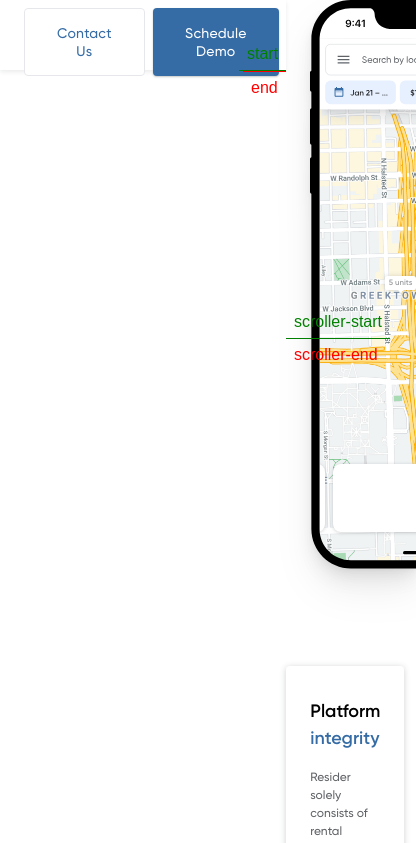
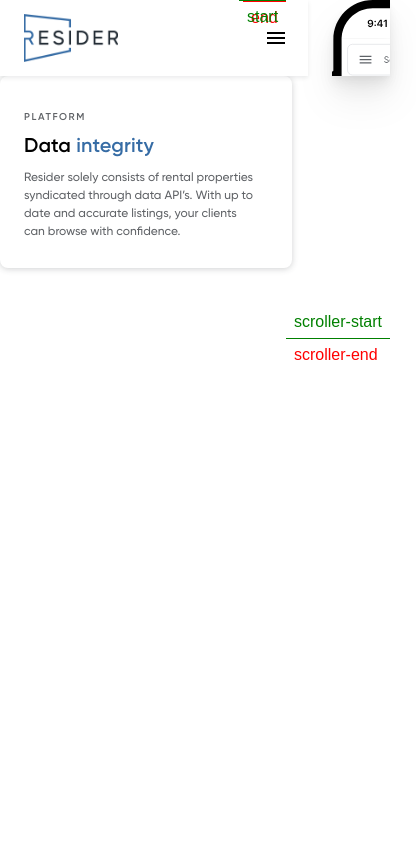
Before and after one commit to mcgrealife/landing-property, a Next.js app: page / in a window 390 px wide. Shown: the top 843 px of the page, 416 px wide, since content can reach past the window. Built offline with nearby package versions, Linux system fonts and the light colour scheme; what @savvywombat/tailwindcss-grid-areas would draw is missing.

Commit message:
polished styles with RESPONSIVE GRID AREAS!

```diff
--- a/pages/index.js
+++ b/pages/index.js
@@ -79,14 +79,14 @@ export default function Home() {
 
 
 
-    <div id='container' className='scrollbar-hide font-[gilroy] grid grid-areas-mobile lg:grid-areas-desktop grid-cols-mobile lg:grid-cols-desktop grid-rows-mobile lg:grid-rows-desktop'>
+    <div id='section-2' className='scrollbar-hide font-[gilroy] grid grid-areas-mobile lg:grid-areas-desktop grid-cols-mobile lg:grid-cols-desktop grid-rows-mobile lg:grid-rows-desktop'>
       <Head>
         <title>Resider</title>
 
       </Head>
 
-      <div id='header' className='bg-white grid-in-header shadow-[0_2px_4px_rgba(60,64,67,0.1)] p-[8px]  w-full grid  sticky top-0 z-20 '>
-        <div className=" relative ml-4">
+      <div id='header' className='bg-white grid-in-header shadow-[0_2px_4px_rgba(60,64,67,0.1)] py-[14px]  w-full grid  sticky top-0 z-20 pr-[20px] pl-[24px]'>
+        <div className=" relative">
           <Image
             src={logo}
             layout='fill'
@@ -95,17 +95,20 @@ export default function Home() {
           />
         </div>
         <div className="flex flex-row justify-end gap-2 col-start-2 row-start-1">
-          <button className='bg-white rounded text-resider-blue-primary p-2 border align-center font-[500] text-[14px] leading-[18px] tracking-[0.2px] px-[32px] py-[15px] will-change-transform' onClick={scheduleDemoClick}>Contact Us</button>
-          <button className='bg-resider-blue-primary rounded text-white p-2 shadow-[0_1px_2px_rgba(60,64,67,0.3)] align-center font-[500] text-[14px] leading-[18px] tracking-[0.2px] px-[32px] py-[15px] will-change-transform' onClick={scheduleDemoClick}>Schedule Demo</button>
+          <button className='hidden lg:block bg-white rounded text-resider-blue-primary p-2 border align-center font-[500] text-[14px] leading-[18px] tracking-[0.2px] px-[32px] py-[15px] will-change-transform' onClick={scheduleDemoClick}>Contact Us</button>
+          <button className='hidden lg:block bg-resider-blue-primary rounded text-white p-2 shadow-[0_1px_2px_rgba(60,64,67,0.3)] align-center font-[500] text-[14px] leading-[18px] tracking-[0.2px] px-[32px] py-[15px] will-change-transform' onClick={scheduleDemoClick}>Schedule Demo</button>
+          <img src='/menu_black_24dp.svg'
+            alt='menu-icon'
+            className='block lg:hidden w-[24px] min-w-[24px]' />
         </div>
 
       </div>
 
-      <h1 id='leftText' className="hidden lg:block text-3xl grid-in-left self-center place-self-center">
+      <h1 id='leftText' className="hidden lg:block text-[82px] font-[600] text-[rgba(60,64,67,1)] grid-in-left self-center place-self-center">
         Platform
       </h1>
 
-      <div id='phone' className='grid grid-cols-[9.5px_255px_9.5px] grid-rows-[8px_552.2px_8.1px] ml-[24px] font-[gilroy] grid-in-left col-end-right lg:grid-in-middle h-screen lg:justify-center overflow-auto sticky will-change-transform frame-shadow'>
+      <div id='phone' className='grid grid-cols-[9.5px_255px_9.5px] grid-rows-[8px_552.2px_8.1px] ml-[24px] lg:ml-[0px] font-[gilroy] grid-in-left  lg:grid-in-middle col-end-right h-full lg:justify-center overflow-auto sticky will-change-transform frame-shadow'>
 
 
         <div className='flex row-start-2 col-start-2 z-4 place-self-center gap-4'>
@@ -159,16 +162,19 @@ export default function Home() {
         />
       </div>
 
-      <div ref={trigger} className='h-[1000px]  will-change-transform' />
+      {/* <div ref={trigger} className='h-[10px]  will-change-transform' /> */}
 
-      <div id='rightText' className='grid-in-right col-start-left grid bg-white  shadow-[0_1px_6px_rgba(60,64,67,0.24)] lg:shadow-none rounded  self-end mr-[12px] z-10'>
-        <div className='py-[32px] px-[24px] flex flex-col gap-[16px] rounded-[12px]'>
-          <h1 className='font-bold text-[18px] lg:text-[24px]'>Platform <span className='text-resider-blue-primary '>integrity</span></h1>
-          <p className='text-[12px] lg:text-[16px] font-medium max-w-[244px] text-resider-text-p'>Resider solely consists of rental properties syndicated through data API’s. With up to date and accurate listings, your clients can browse with confidence.</p>
-        </div>
+      <div id='rightText' className='grid-in-right col-end-left lg:col-end-right lg:justify-self-end self-center bg-white  shadow-[0_1px_6px_rgba(60,64,67,0.24)] lg:shadow-none h-fit w-fit rounded-[8px] mr-[16px] lg:mr-[59px] z-10 flex flex-col gap-[8px] lg:gap-[16px] pl-[24px] pt-[36px] lg:pt-[32px] pr-[36px] lg:pr-[24px] pb-[28px] lg:pb-[32px]'>
+
+        <div className="block lg:hidden text-[rgba(96,99,103,1)] font-bold text-[10px] tracking-[1.5px] leading-[10px] uppercase">Platform</div>
+
+        <h1 className='text-[20px] lg:text-[34px] leading-[30px] lg:leading-[48px] tracking-[0.1px] text-[rgba(60,64,67,1) font-[700]'>Data <span className='text-resider-blue-primary '>integrity</span></h1>
+
+        <p className='text-[12px] lg:text-[18px] font-medium w-[232px] lg:w-[356px] text-[rgba(96,99,103,1)]'>Resider solely consists of rental properties syndicated through data API’s. With up to date and accurate listings, your clients can browse with confidence.</p>
+
       </div>
 
-      <div className='h-[1000px] will-change-transform' />
+      {/* <div className='h-[1000px] will-change-transform' /> */}
 
 
 
--- a/tailwind.config.js
+++ b/tailwind.config.js
@@ -19,12 +19,12 @@ module.exports = {
       ]
     },
     gridTemplateColumns: {
-      'desktop': '1fr 1fr 1fr',
+      'desktop': '1fr min-content 1fr',
       'mobile': '1fr, 1fr',
     },
     gridTemplateRows: {
-      'desktop': '70px auto',
-      'mobile': '70px auto'
+      'desktop': '76px auto',
+      'mobile': '76px auto'
     },
     extend: {
       BoxShadow: {
```
Also changed, not shown: public/menu_black_24dp.svg (added).
